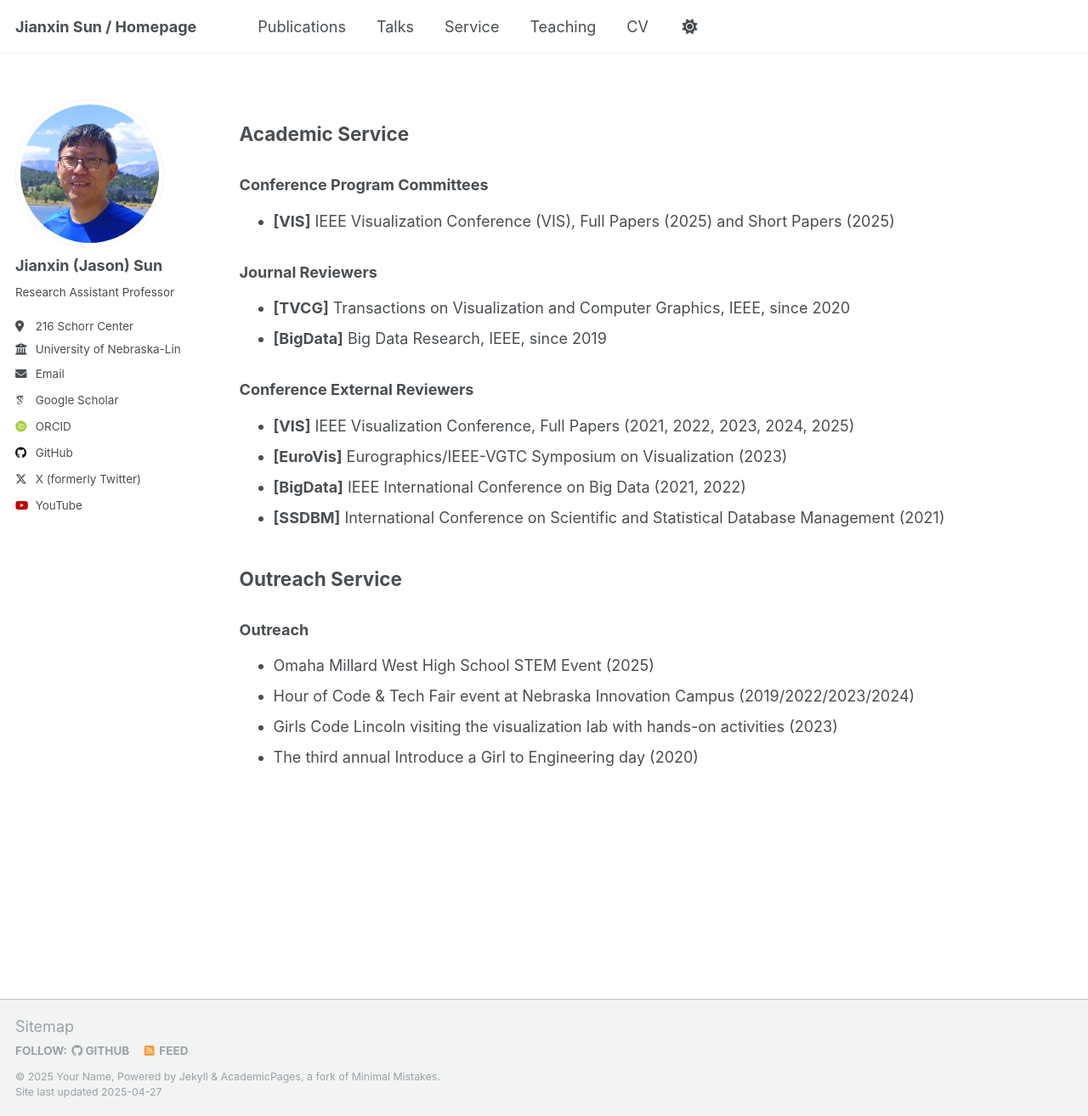
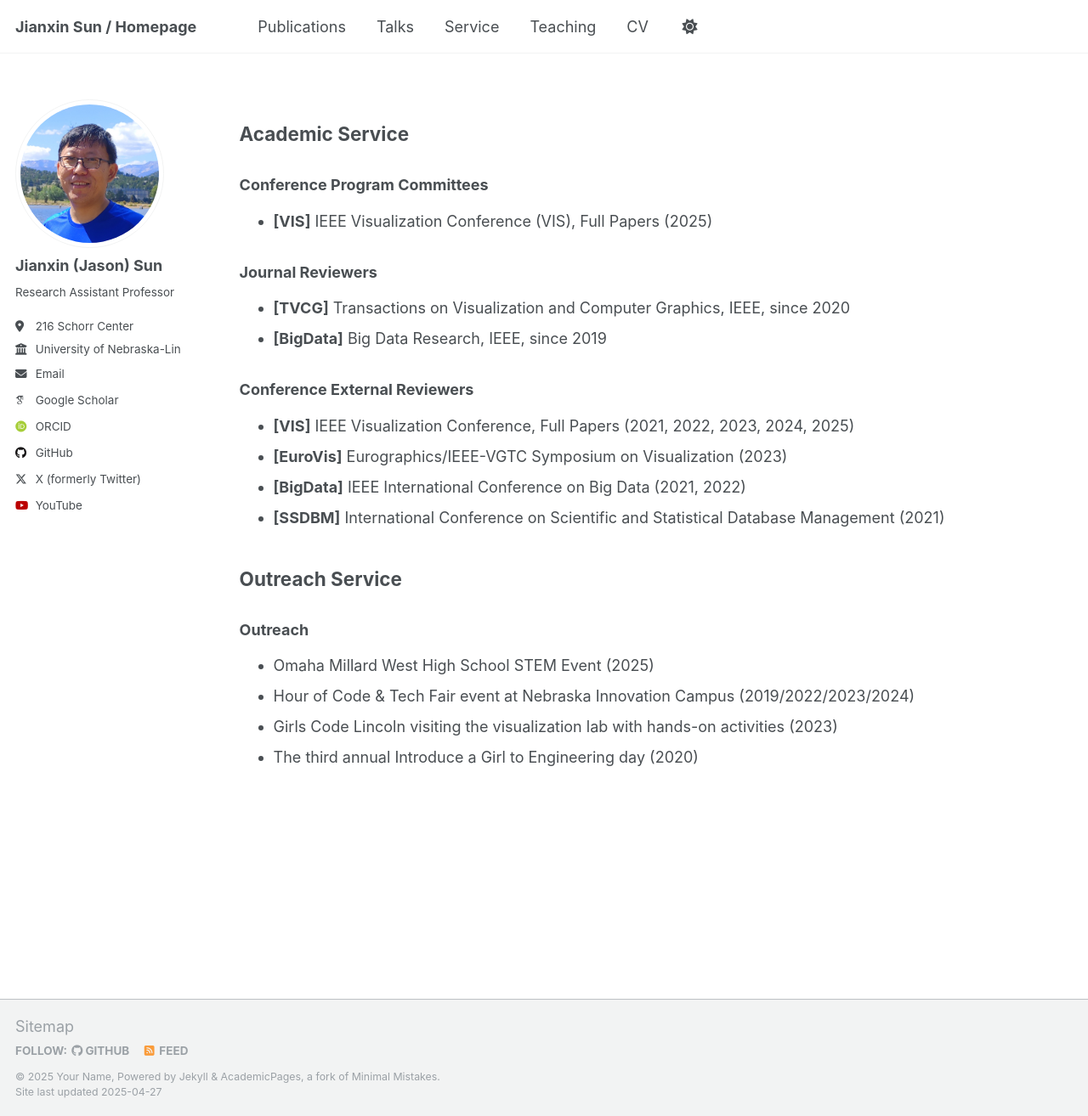
Before and after one commit to sunjianxin/sunjianxin.github.io, a Jekyll site: the page built from _pages/portfolio.html, in a window 1280 px wide and 1314 px high. Shown: the whole window at 85% size. Built offline with Jekyll 4.4.1, drawn with Linux system fonts in a browser that asks for light colours; some web fonts are replaced.

Commit message:
Update portfolio.html

```diff
--- a/_pages/portfolio.html
+++ b/_pages/portfolio.html
@@ -8,8 +8,7 @@ author_profile: true
 <h2>Academic Service</h2>
 <h3>Conference Program Committees</h3>
 <ul>
-  <li><strong>[VIS]</strong> IEEE Visualization Conference (VIS), Full Papers (2025) and Short Papers (2025)
-  </li>
+  <li><strong>[VIS]</strong> IEEE Visualization Conference (VIS), Full Papers (2025)</li>
 </ul>
 <h3>Journal Reviewers</h3>
 <ul>
```
